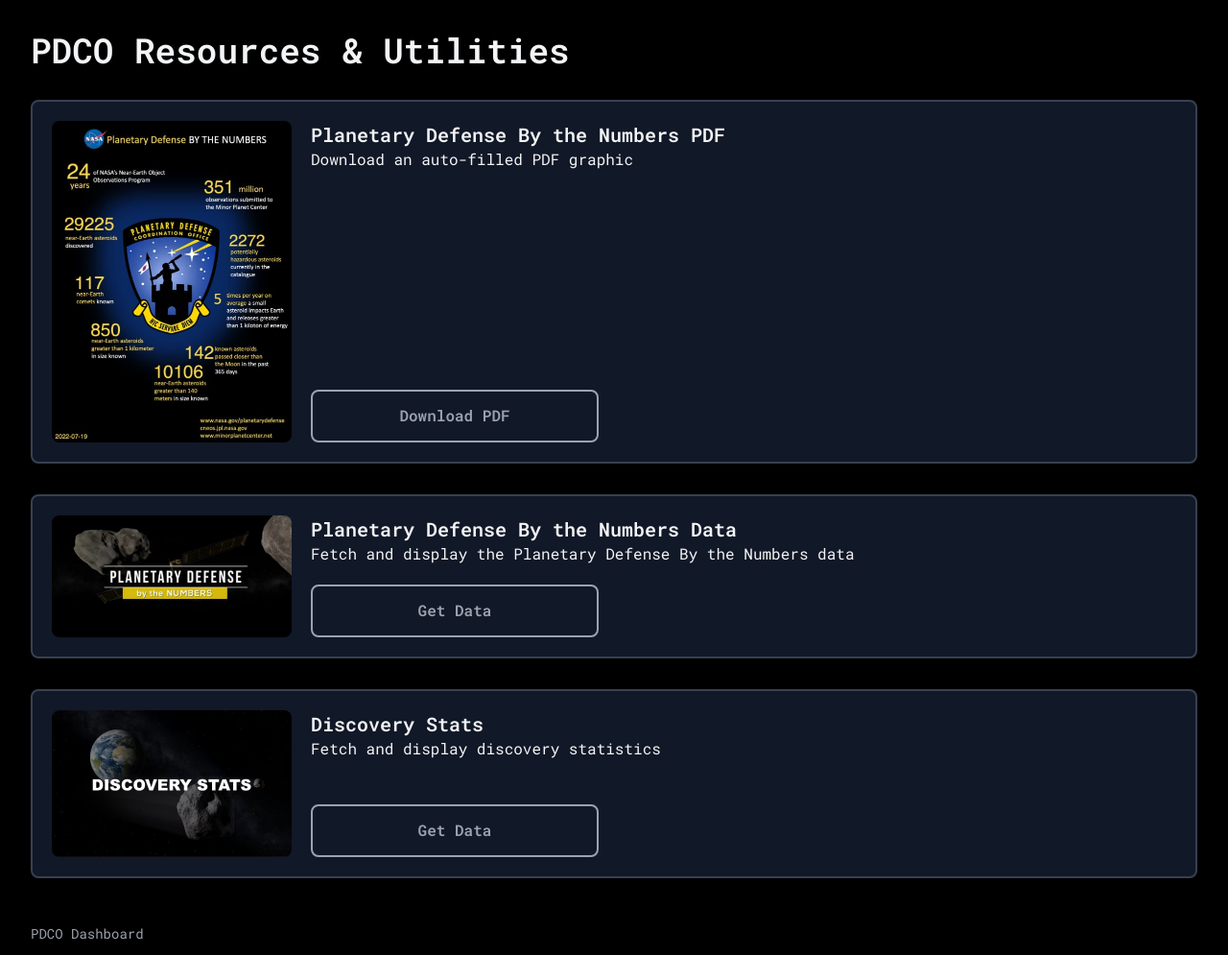
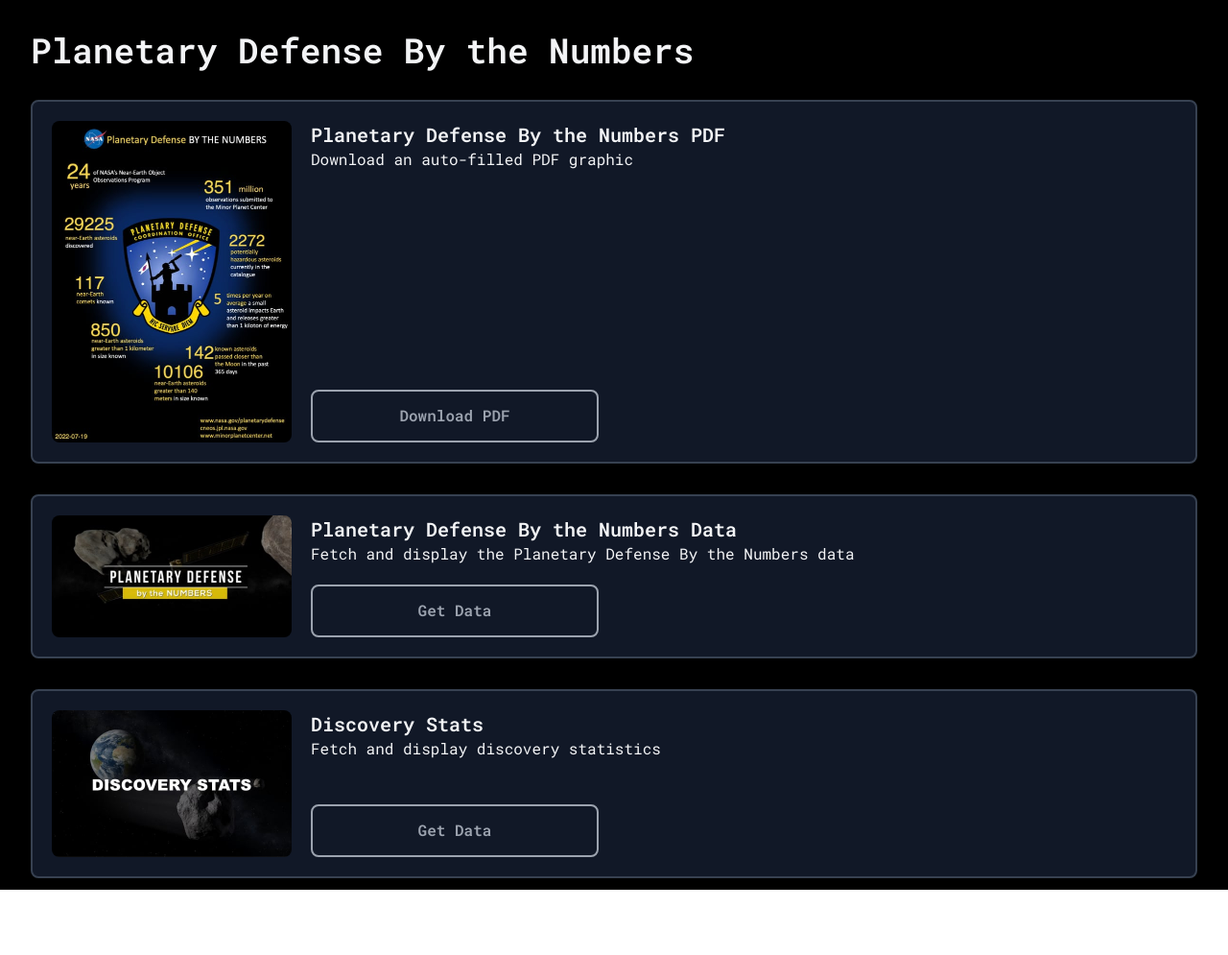
Before and after one commit to Jake-Short/pdco-utils-site, a Next.js app: page / in a window 1280 px wide. Shown: the whole page at 96% size. After the commit the page ends 927 px from the top, so only its background shows below. Built offline with nearby package versions, Linux system fonts and the light colour scheme.

Commit message:
Updated title, removed footer

```diff
--- a/pages/index.tsx
+++ b/pages/index.tsx
@@ -102,14 +102,14 @@ const Home: NextPage = () => {
       </Modal>
 
       <Head>
-        <title>PDCO Resources &amp; Utilities</title>
-        <meta name="description" content="Resources and utilities for PDCO" />
+        <title>Planetary Defense By the Numbers</title>
+        <meta name="description" content="Data and resources for Planetary Defense" />
         <link rel="icon" href="/favicon.ico" />
       </Head>
 
       <main className='flex flex-col items-start justify-start'>
         <h1 className='text-4xl font-semibold text-gray-100'>
-          PDCO Resources &amp; Utilities
+          Planetary Defense By the Numbers
         </h1>
 
         <div className='flex flex-col items-start w-full'>
@@ -158,12 +158,6 @@ const Home: NextPage = () => {
           />
         </div>
       </main>
-
-      <footer className='mt-auto text-sm text-gray-400 pt-12'>
-        <a className='border-b-gray-100 hover:text-gray-100 hover:border-b' href='https://small-bodies-node.github.io/pdco-dashboard' target='_blank' rel='noopener noreferrer'>
-          PDCO Dashboard
-        </a>
-      </footer>
     </div>
   )
 }
```
